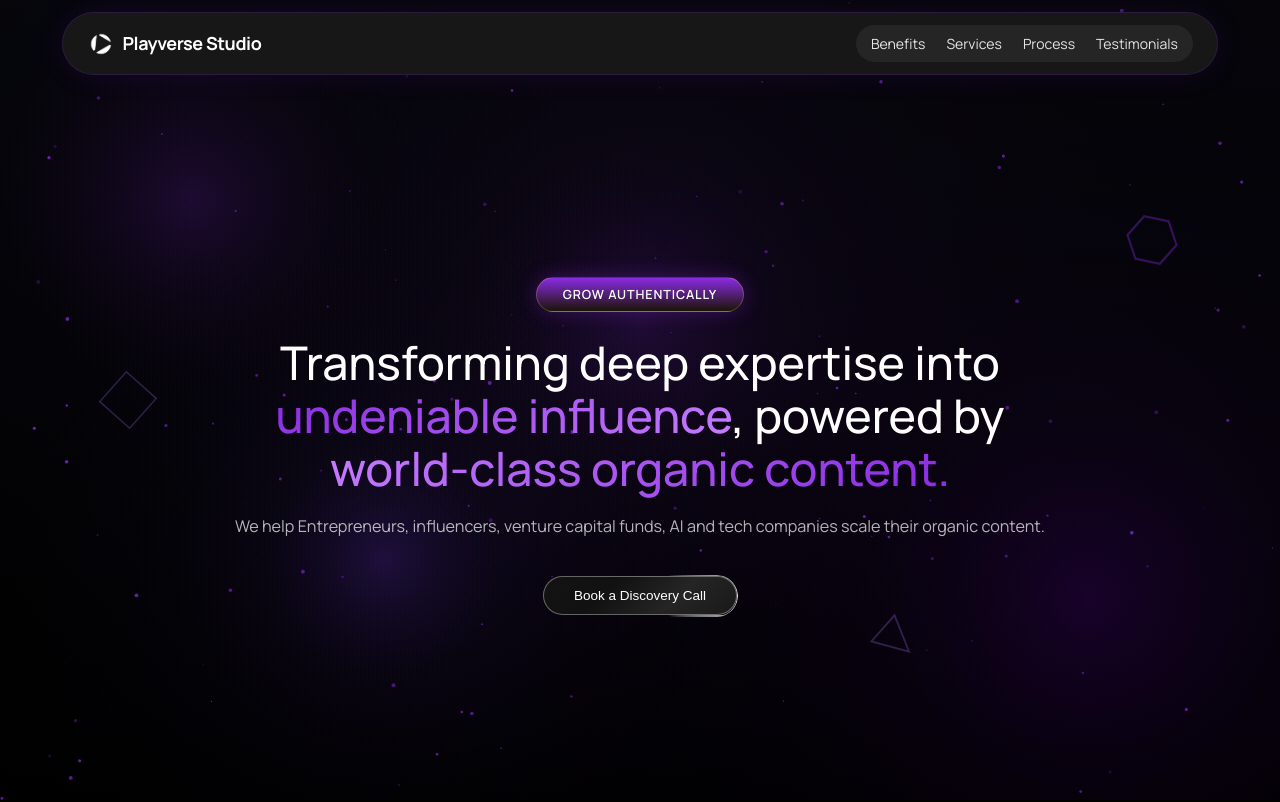
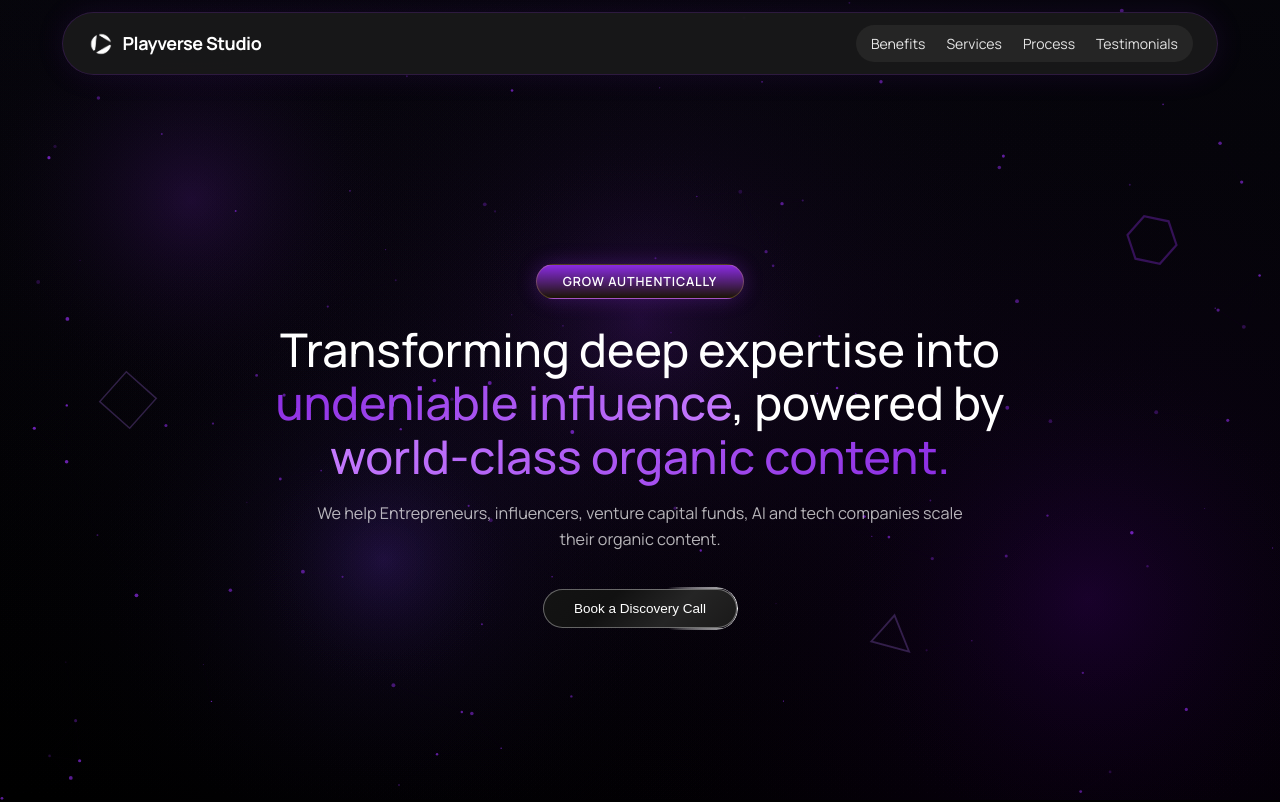
Before and after one commit to ShantanuDudhabale/PlayverseStudio, a React (Vite) app: page / in a window 1280 px wide. Shown: the top 802 px of the page. Built offline with nearby package versions, Linux system fonts and the light colour scheme.

Commit message:
hero-text fixed

```diff
--- a/src/components/Container1.jsx
+++ b/src/components/Container1.jsx
@@ -114,7 +114,8 @@ const Container1 = () => {
         </h1>
 
         <div className="intro-small">
-          We help Entrepreneurs, influencers, venture capital funds, AI and tech companies scale their organic content.
+          <p>We help Entrepreneurs, influencers, venture capital funds, AI and tech companies scale</p>
+          <p>their organic content.</p>
         </div>
 
         <button className="book-call-button" onClick={() => window.open('https://calendly.com/playverse14/30min', '_blank')}>Book a Discovery Call</button>
--- a/src/styles/main.css
+++ b/src/styles/main.css
@@ -335,6 +335,7 @@ section {
   padding: 100px 20px 40px;
 }
 
+/* HERO ANIMATIONS - Only Hero Text */
 .scale-organically {
   padding: 8px 26.25px;
   border-radius: 999px;
@@ -354,6 +355,12 @@ section {
   font-weight: 500;
   line-height: 1.15;
   margin-bottom: 1.125rem;
+
+  /* Animation - Slow and Smooth */
+  opacity: 0;
+  transform: translateY(50px);
+  animation: fadeUpSmooth 1.4s cubic-bezier(0.16, 1, 0.3, 1) forwards;
+  animation-delay: 0.6s;
 }
 
 .highlight {
@@ -392,6 +399,35 @@ section {
   z-index: 1;
   margin: 0 0 3rem 0;
   transition: all 0.3s ease;
+}
+
+/* Keyframe Animation */
+@keyframes fadeUpSmooth {
+  0% {
+    opacity: 0;
+    transform: translateY(40px);
+  }
+  100% {
+    opacity: 1;
+    transform: translateY(0);
+  }
+}
+
+/* Reduce motion for accessibility */
+@media (prefers-reduced-motion: reduce) {
+  .hero-text {
+    animation: fadeInOnly 0.6s ease forwards;
+    animation-delay: 0.3s;
+  }
+
+  @keyframes fadeInOnly {
+    from {
+      opacity: 0;
+    }
+    to {
+      opacity: 1;
+    }
+  }
 }
 
 @property --deg {
```
